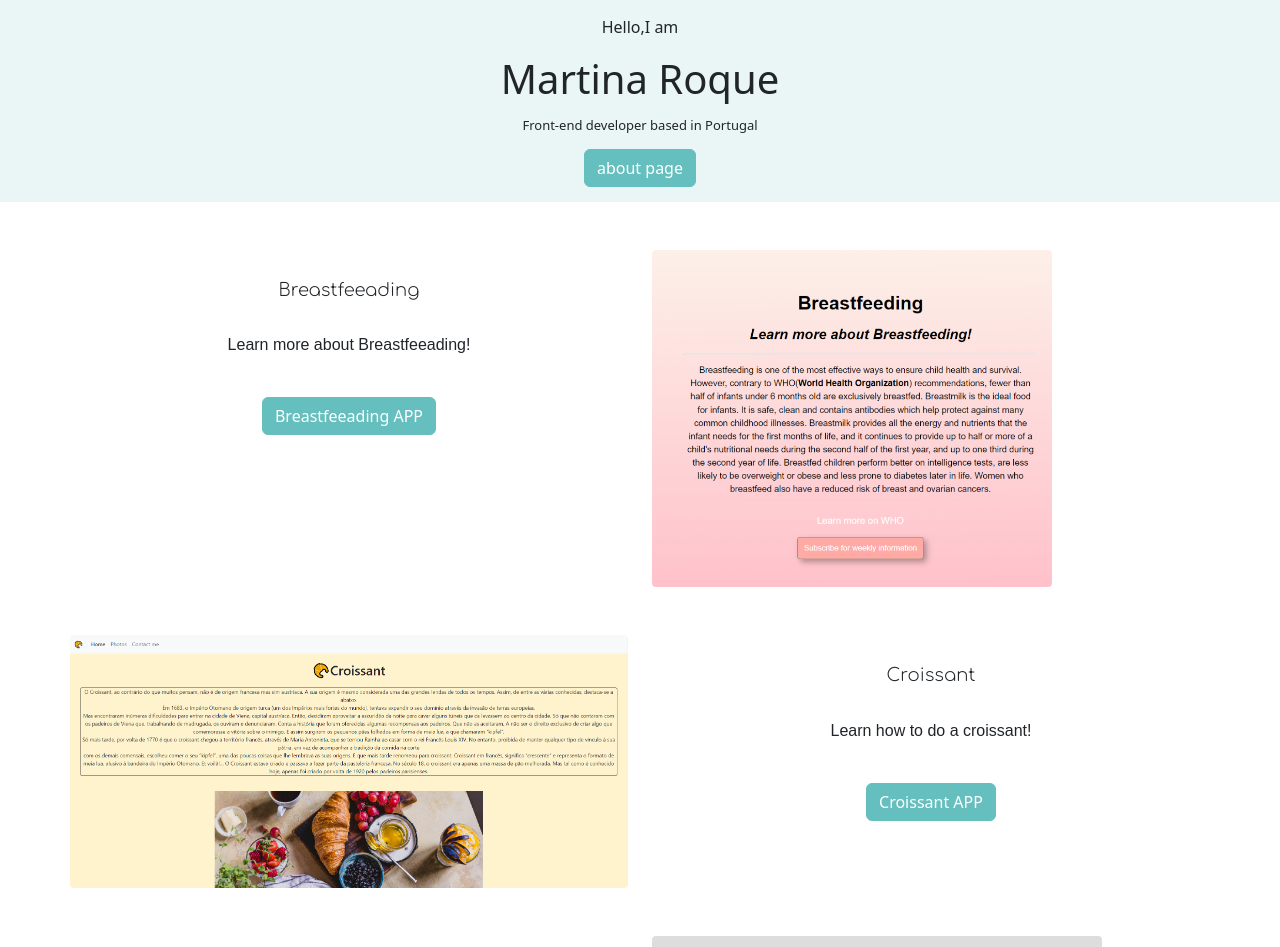
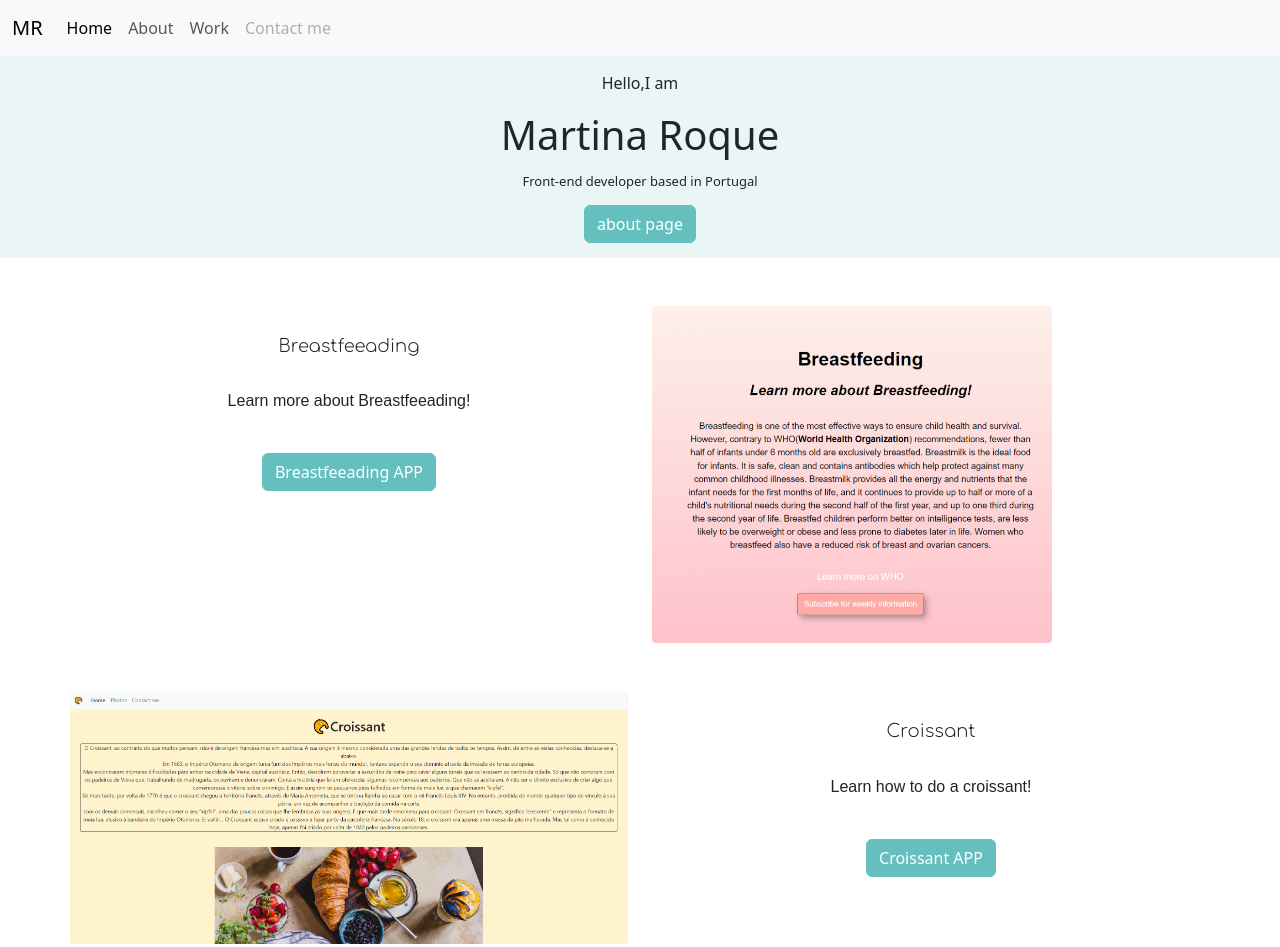
Before and after one commit to Martinaroque/Portfolio-project, a plain HTML site: page index.html in a window 1280 px wide. Shown: the top 947 px of the page. Drawn offline with nearby package versions, Linux system fonts and the light colour scheme.

Commit message:
adding navbar

```diff
--- a/css/style.css
+++ b/css/style.css
@@ -85,6 +85,7 @@ font-family: 'Comfortaa', cursive;
 font-family: 'Comfortaa', cursive;
 font-family: 'Ysabeau SC', sans-serif;
   }
+
 @media (max-width:900px){
 
     .colTextH2{
--- a/index.html
+++ b/index.html
@@ -15,7 +15,31 @@
 
 </head>
 
-<body>
+<body class="indexBody">
+    <nav class="navbar navbar-expand-lg bg-body-tertiary">
+        <div class="container-fluid">
+          <a class="navbar-brand" href="#">MR</a>
+          <button class="navbar-toggler" type="button" data-bs-toggle="collapse" data-bs-target="#navbarNav" aria-controls="navbarNav" aria-expanded="false" aria-label="Toggle navigation">
+            <span class="navbar-toggler-icon"></span>
+          </button>
+          <div class="collapse navbar-collapse" id="navbarNav">
+            <ul class="navbar-nav">
+              <li class="nav-item">
+                <a class="nav-link active" aria-current="page" href="index.html">Home</a>
+              </li>
+              <li class="nav-item">
+                <a class="nav-link" href="about.html">About</a>
+              </li>
+              <li class="nav-item">
+                <a class="nav-link" href="work.html">Work</a>
+              </li>
+              <li class="nav-item">
+                <a class="nav-link disabled">Contact me </a>
+              </li>
+            </ul>
+          </div>
+        </div>
+      </nav>
     <div class="fistHalf">
     <p>
         Hello,I am
@@ -65,7 +89,7 @@ Learn how to do a croissant!
     </div>
 </div>
 </div>
-<div class="row mt-5">
+<div class="row mt-5 mb-5" >
     <div class="col-sm-6">
         <div class="content">
     <h2 class="fontH3">Weather</h2>
```
Also changed, not shown: about.html (+24 -0 lines), work.html (+24 -0 lines).
